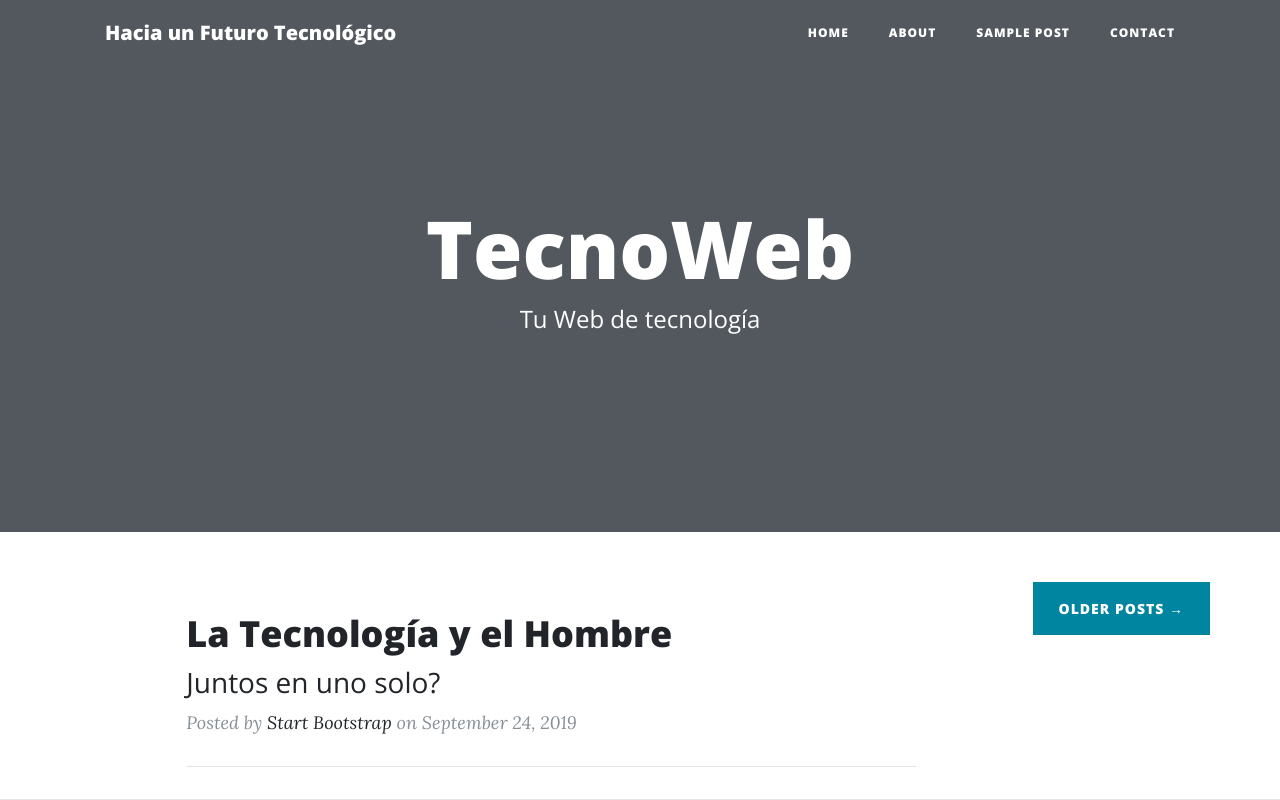
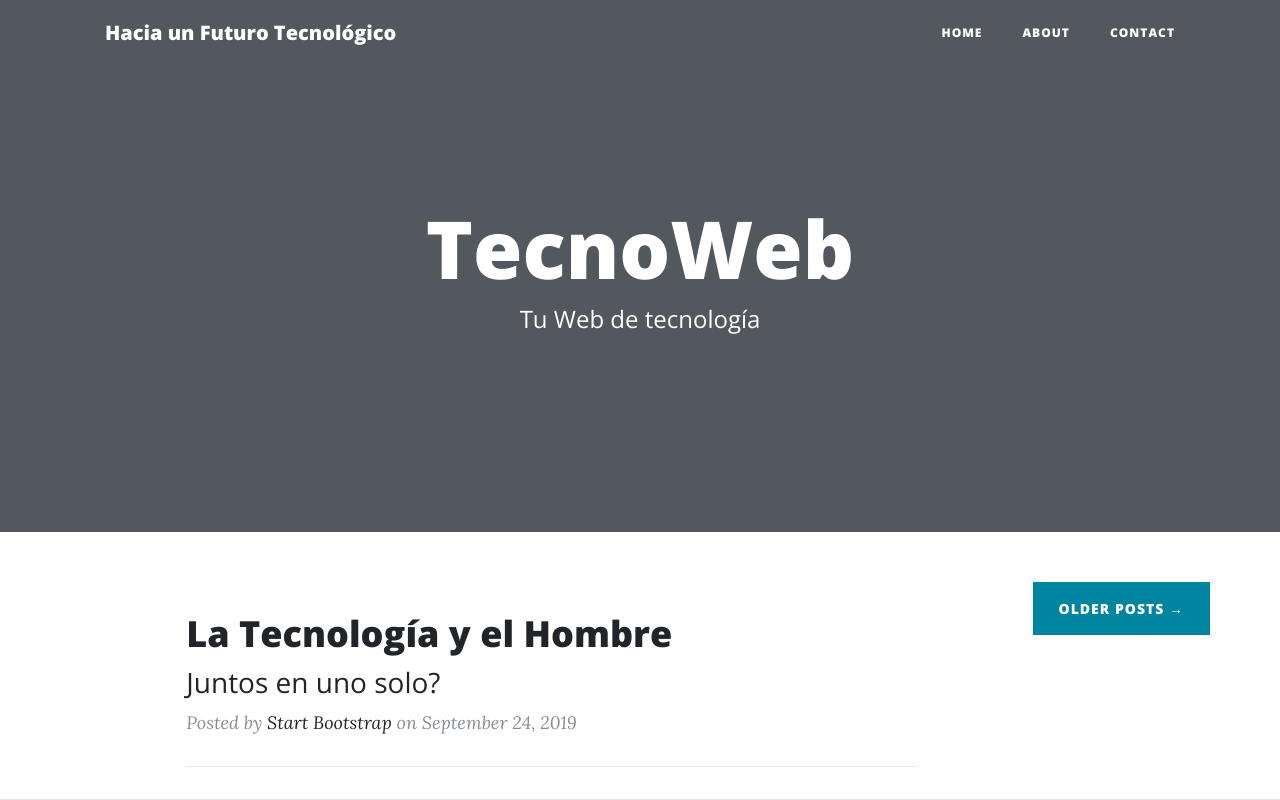
Before and after one commit to 4lexRQ/PROYECTO-2P, a website: page index.html in a window 1280 px wide. Shown: the top 800 px of the page. Drawn offline with nearby package versions, Linux system fonts and the light colour scheme.

Commit message:
Update index.html

```diff
--- a/index.html
+++ b/index.html
@@ -8,7 +8,7 @@
   <meta name="description" content="">
   <meta name="author" content="">
 
-  <title>Zona Gaming - Start Bootstrap Theme</title>
+  <title>WEB TECNOLOGY - Start Bootstrap Theme</title>
 
   <!-- Bootstrap core CSS -->
   <link href="vendor/bootstrap/css/bootstrap.min.css" rel="stylesheet">
@@ -41,9 +41,8 @@
           <li class="nav-item">
             <a class="nav-link" href="about.html">About</a>
           </li>
-          <li class="nav-item">
-            <a class="nav-link" href="post.html">Sample Post</a>
-          </li>
+
+
           <li class="nav-item">
             <a class="nav-link" href="contact.html">Contact</a>
           </li>
```
